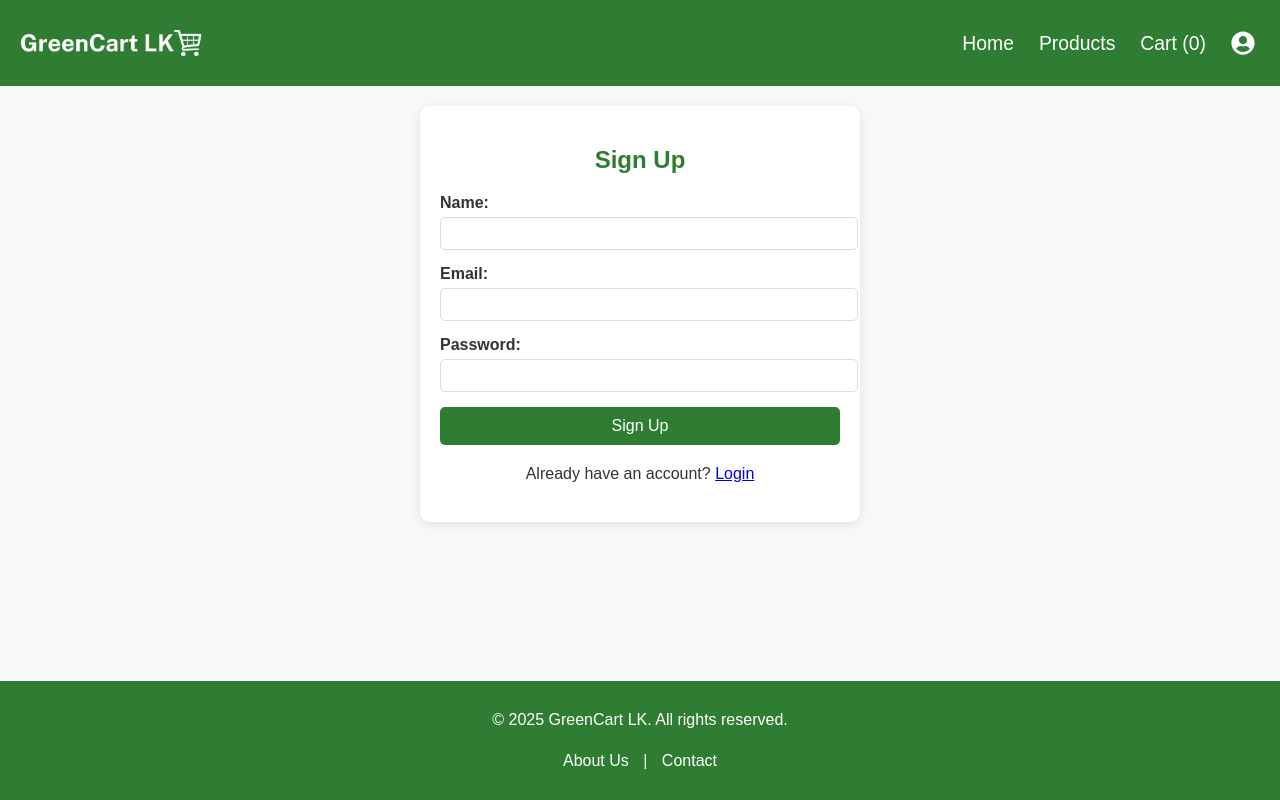
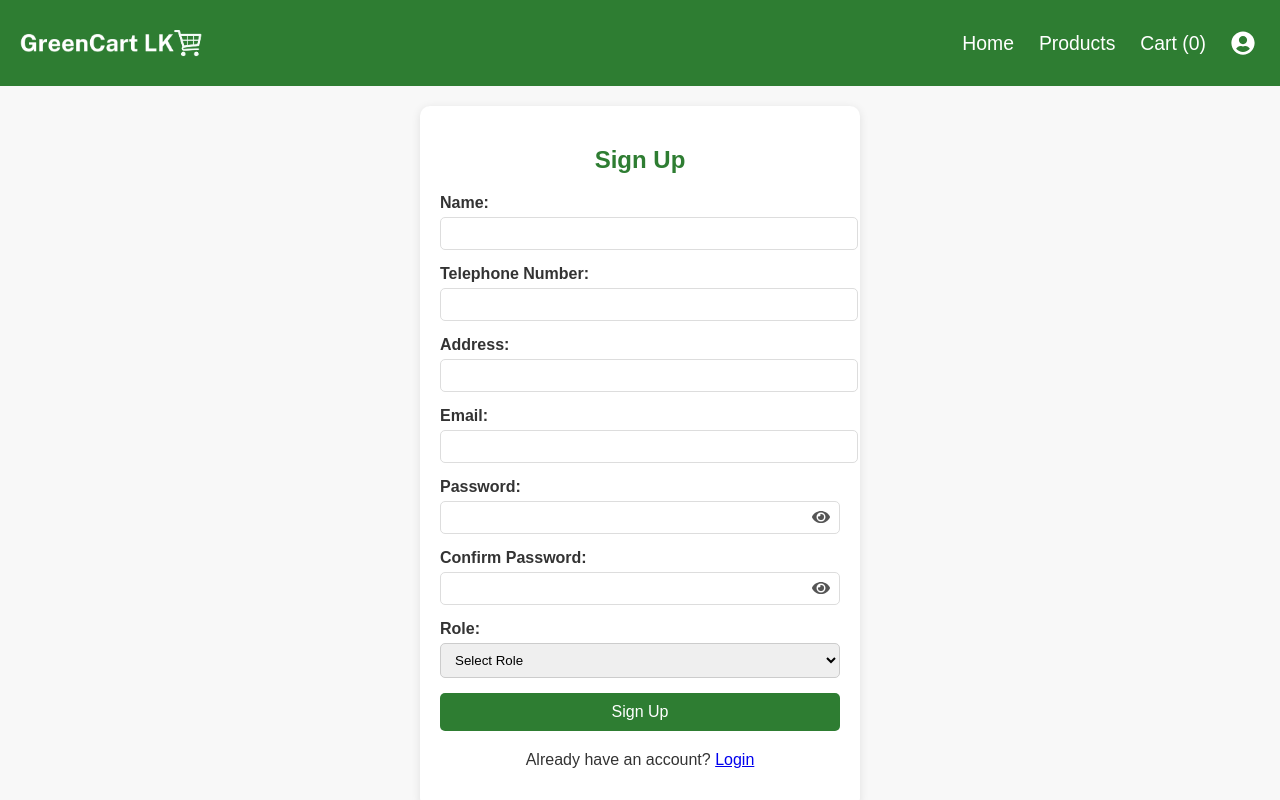
Before and after one commit to GreenCart-lk/frontend, a React (Vite) app: page /signup in a window 1280 px wide. Shown: the top 800 px of the page. Built offline with nearby package versions, Linux system fonts and the light colour scheme.

Commit message:
added new fields and set password visibility

```diff
--- a/src/pages/Login.jsx
+++ b/src/pages/Login.jsx
@@ -1,10 +1,12 @@
 import { useState } from "react";
 import { Link, useNavigate } from "react-router-dom";
 import "../styles/auth.css";
+import { FaEye, FaEyeSlash } from "react-icons/fa";
 
 const Login = () => {
   const [formData, setFormData] = useState({ email: "", password: "" });
   const [error, setError] = useState("");
+  const [showPassword, setShowPassword] = useState(false);
   const navigate = useNavigate();
 
   const handleChange = (e) => {
@@ -38,16 +40,26 @@ const Login = () => {
             required
           />
         </div>
-        <div className="form-group">
+
+        <div className="form-group password-group">
           <label>Password:</label>
+          <div className="password-wrapper">
             <input
-            type="password"
+              type={showPassword ? "text" : "password"}
               name="password"
               value={formData.password}
               onChange={handleChange}
               required
             />
+            <span
+              className="password-toggle"
+              onClick={() => setShowPassword(!showPassword)}
+            >
+              {showPassword ? <FaEyeSlash /> : <FaEye />}
+            </span>
           </div>
+        </div>
+
         <button type="submit" className="auth-btn">
           Login
         </button>
--- a/src/pages/Signup.jsx
+++ b/src/pages/Signup.jsx
@@ -1,14 +1,21 @@
 import { useState } from "react";
 import { Link, useNavigate } from "react-router-dom";
 import "../styles/auth.css";
+import { FaEye, FaEyeSlash } from "react-icons/fa";
 
 const Signup = () => {
   const [formData, setFormData] = useState({
     name: "",
+    telephoneNumber: "",
+    address: "",
     email: "",
     password: "",
+    confirmPassword: "",
+    role: "",
   });
   const [error, setError] = useState("");
+  const [showPassword, setShowPassword] = useState(false);
+  const [showConfirmPassword, setShowConfirmPassword] = useState(false);
   const navigate = useNavigate();
 
   const handleChange = (e) => {
@@ -17,11 +24,21 @@ const Signup = () => {
 
   const handleSubmit = (e) => {
     e.preventDefault();
-    if (formData.name && formData.email && formData.password) {
-      navigate("/login");
-    } else {
+    const { name, telephoneNumber, address, email, password, confirmPassword, role } = formData;
+
+    if (!name || !telephoneNumber || !address || !email || !password || !confirmPassword || !role) {
       setError("All fields are required.");
+      return;
     }
+
+    if (password !== confirmPassword) {
+      setError("Passwords do not match.");
+      return;
+    }
+
+    setError("");
+
+    navigate("/login");
   };
 
   return (
@@ -31,34 +48,71 @@ const Signup = () => {
       <form onSubmit={handleSubmit} className="auth-form">
         <div className="form-group">
           <label>Name:</label>
-          <input
-            type="text"
-            name="name"
-            value={formData.name}
-            onChange={handleChange}
-            required
-          />
+          <input type="text" name="name" value={formData.name} onChange={handleChange} required />
         </div>
+
+        <div className="form-group">
+          <label>Telephone Number:</label>
+          <input type="tel" name="telephoneNumber" value={formData.telephoneNumber} onChange={handleChange} required />
+        </div>
+
+        <div className="form-group">
+          <label>Address:</label>
+          <input type="text" name="address" value={formData.address} onChange={handleChange} required />
+        </div>
+
         <div className="form-group">
           <label>Email:</label>
-          <input
-            type="email"
-            name="email"
-            value={formData.email}
-            onChange={handleChange}
-            required
-          />
+          <input type="email" name="email" value={formData.email} onChange={handleChange} required />
         </div>
+
+        <div className="form-group password-group">
+          <label>Password:</label>
+          <div className="password-wrapper">
+            <input
+              type={showPassword ? "text" : "password"}
+              name="password"
+              value={formData.password}
+              onChange={handleChange}
+              required
+            />
+            <span
+              className="password-toggle"
+              onClick={() => setShowPassword(!showPassword)}
+            >
+              {showPassword ? <FaEyeSlash /> : <FaEye />}
+            </span>
+          </div>
+        </div>
+
+        <div className="form-group password-group">
+          <label>Confirm Password:</label>
+          <div className="password-wrapper">
+            <input
+              type={showConfirmPassword ? "text" : "password"}
+              name="confirmPassword"
+              value={formData.confirmPassword}
+              onChange={handleChange}
+              required
+            />
+            <span
+              className="password-toggle"
+              onClick={() => setShowConfirmPassword(!showConfirmPassword)}
+            >
+              {showConfirmPassword ? <FaEyeSlash /> : <FaEye />}
+            </span>
+          </div>
+        </div>
+
         <div className="form-group">
-          <label>Password:</label>
-          <input
-            type="password"
-            name="password"
-            value={formData.password}
-            onChange={handleChange}
-            required
-          />
+          <label>Role:</label>
+          <select name="role" value={formData.role} onChange={handleChange} required>
+            <option value="">Select Role</option>
+            <option value="Seller">Seller</option>
+            <option value="Admin">Admin</option>
+          </select>
         </div>
+
         <button type="submit" className="auth-btn">
           Sign Up
         </button>
--- a/src/styles/auth.css
+++ b/src/styles/auth.css
@@ -16,17 +16,19 @@
 
 .form-group {
   text-align: left;
+  position: relative;
 }
 
 .form-group label {
   font-weight: bold;
 }
 
-  .form-group input {
-    width: 95%;
-    padding: 8px;
+.form-group input,
+.form-group select {
+  width: 100%;
+  padding: 8px 10px;
   margin-top: 5px;
-    border: 1px solid #ddd;
+  border: 1px solid #ccc;
   border-radius: 5px;
 }
 
@@ -48,3 +50,23 @@
   color: red;
   font-weight: bold;
 }
+
+.password-group .password-wrapper {
+  position: relative;
+  display: flex;
+  align-items: center;
+}
+
+.password-wrapper input {
+  width: 100%;
+  padding-right: 35px;
+}
+
+.password-toggle {
+  position: absolute;
+  right: 10px;
+  cursor: pointer;
+  font-size: 18px;
+  color: #555;
+  height: 13px;
+}
```
Lines whose indentation alone changed are shown as unchanged.
